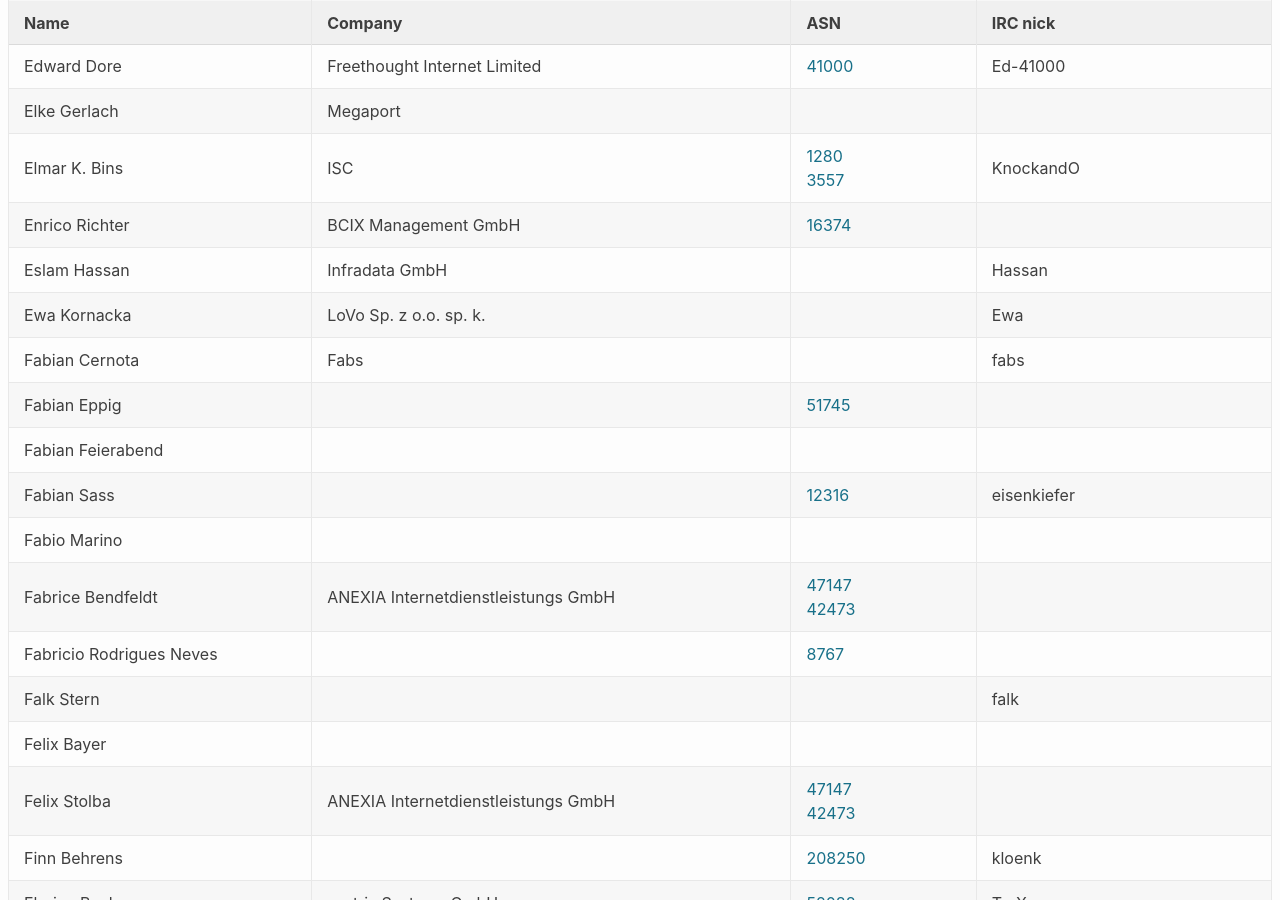
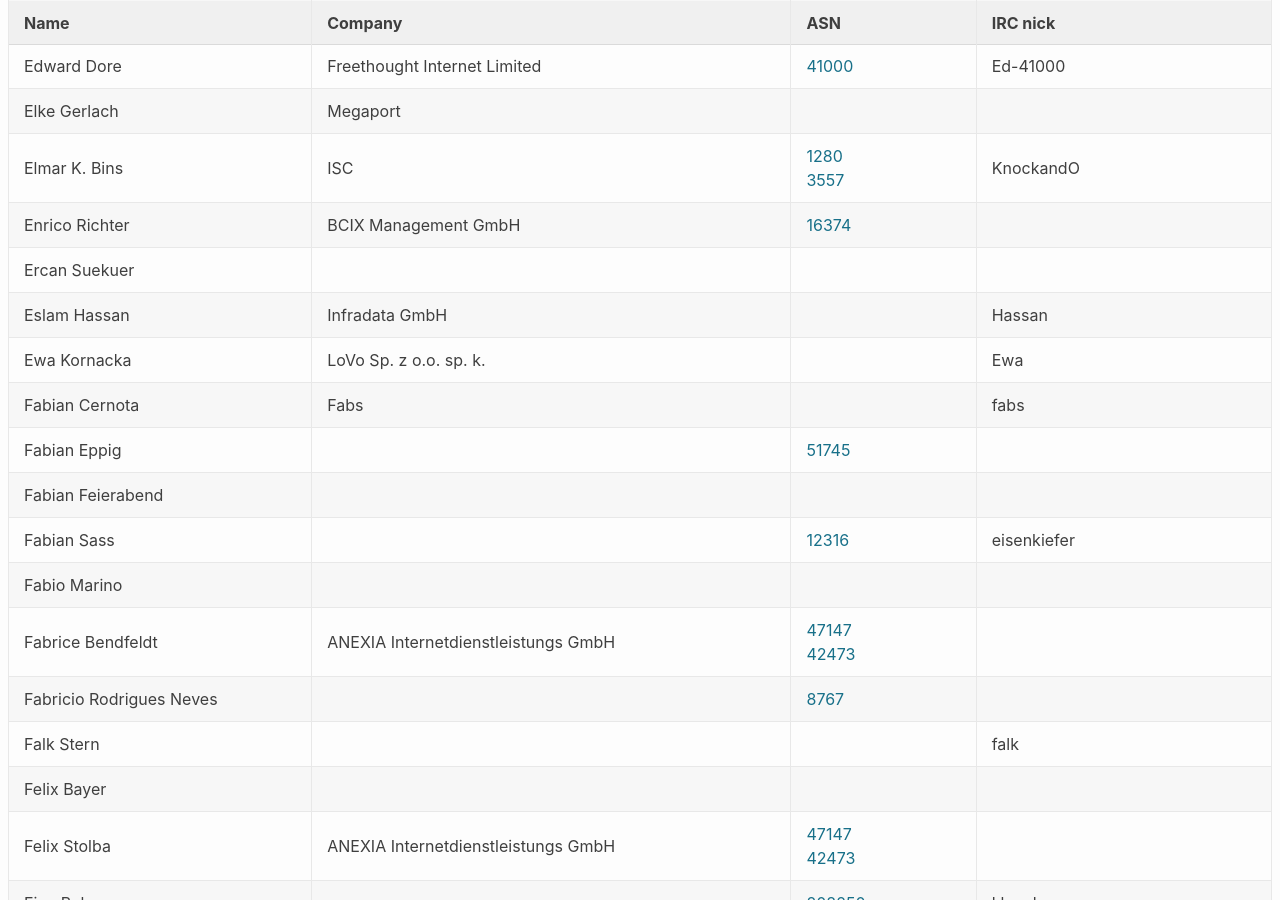
Before and after one commit to denog/pretix-attendeelist, a Jekyll site: the page built from index.markdown, in a window 1280 px wide and 900 px high, scrolled down 5752 px. Built offline with Jekyll 4.4.1, drawn with Linux system fonts in a browser that asks for light colours.

Commit message:
Latest data: Thu Nov  5 17:17:56 UTC 2020

```diff
--- a/_data/attendees.json
+++ b/_data/attendees.json
@@ -726,6 +726,12 @@
     "asn": "AS16374"
   },
   {
+    "name": "Ercan Suekuer",
+    "company": null,
+    "irc": null,
+    "asn": null
+  },
+  {
     "name": "Eslam Hassan",
     "company": "Infradata GmbH",
     "irc": "Hassan",
```
